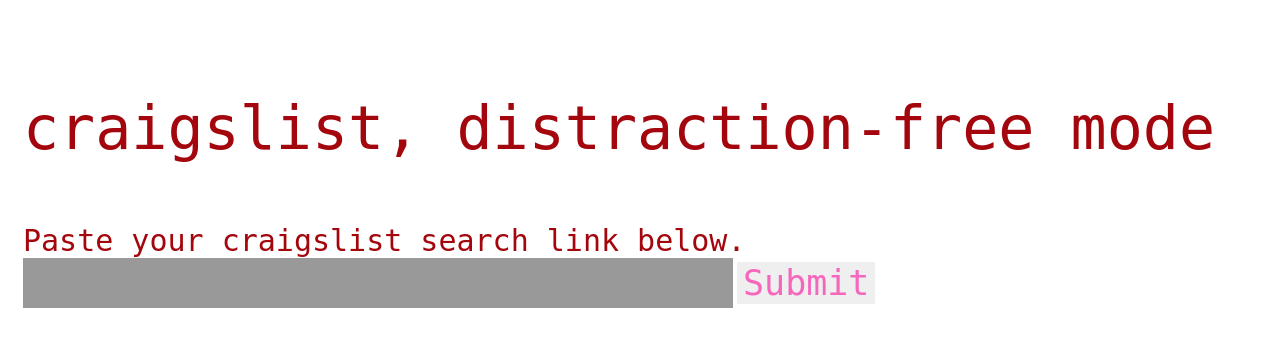
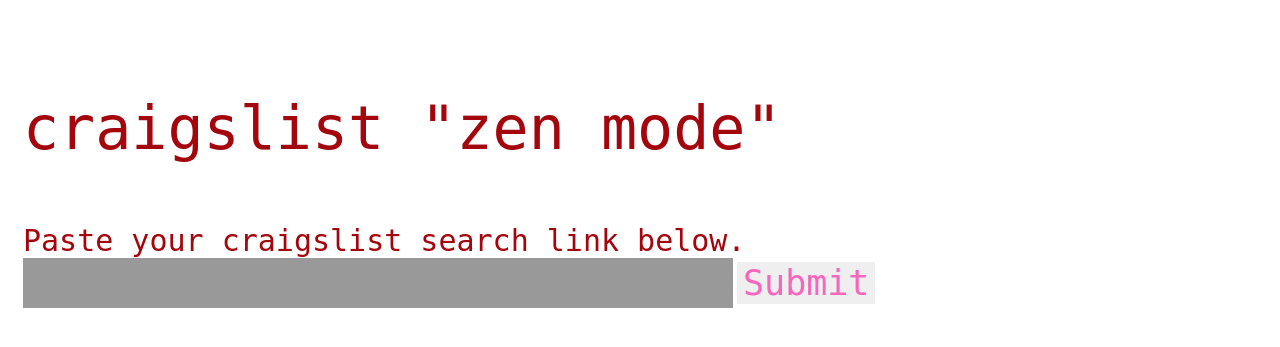
Before and after one commit to mmahnken/Craigslist-Zen-Mode, a Flask app: page / in a window 1280 px wide. Shown: the top 347 px of the page. Run offline with Flask 2, Linux system fonts and the light colour scheme.

Commit message:
updating headline, README

```diff
--- a/app/templates/index.html
+++ b/app/templates/index.html
@@ -3,13 +3,13 @@
 <html lang="en">
   <head>
     <meta charset="utf-8">
-    <title>CL Distraction Free</title>
+    <title>Craigslist Zen Mode</title>
     <meta name="viewport" content="width=device-width, initial-scale=1.0">
     <link href="/static/site.css" rel="stylesheet"></link>
 </head>
 <body>
     <div class="input-container">
-        <p class="caption">craigslist, distraction-free mode</p>
+        <p class="caption">craigslist "zen mode"</p>
 
         <form action="/index" method="post">
             <label for="link">Paste your craigslist search link below.</label><br/>
```
Also changed, not shown: README.md.
